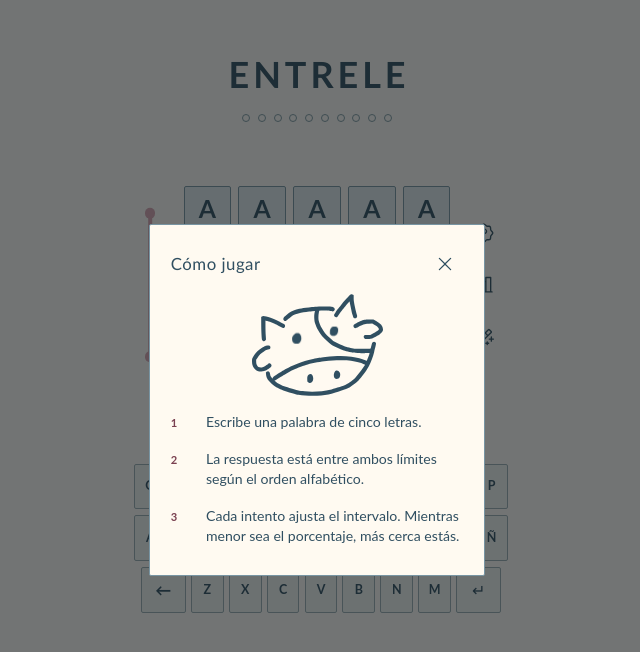
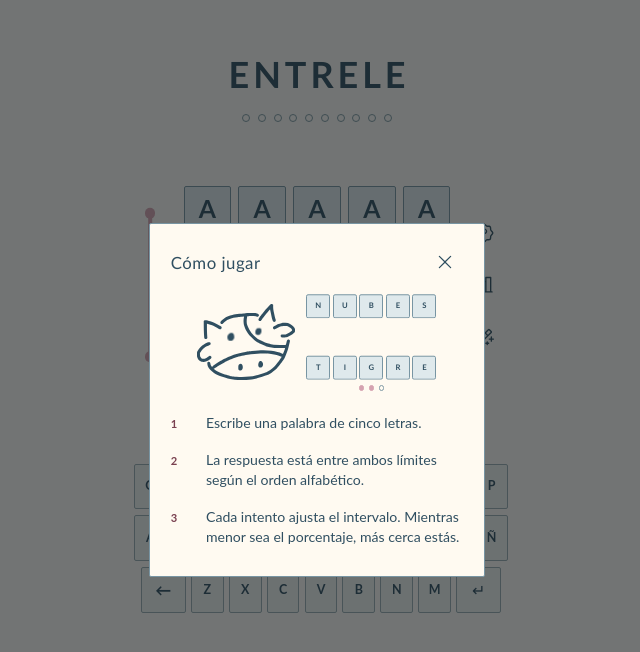
Before and after one commit to lavapatos/entrele, a React (Vite) app: page / in a window 1280 px wide. Both pictures are taken after a click on the button 806 px from the left and 233 px from the top of the page. Shown: the top 652 px of the page, without its empty margins (323-963 px from the left). Built offline with nearby package versions, Linux system fonts and the light colour scheme; a web font is replaced by a local one.

Commit message:
feat: animar el ejemplo de la ayuda

```diff
--- a/src/features/game/GameTools.tsx
+++ b/src/features/game/GameTools.tsx
@@ -5,6 +5,7 @@ import type { ReactNode } from 'react'
 import AppDialog from '../../components/AppDialog'
 import type { GameStatus } from '../../game/types'
 import CowMascot from './CowMascot'
+import HelpDemo from './HelpDemo'
 
 type OpenPanel = 'help' | 'stats' | null
 
@@ -50,7 +51,12 @@ export default function GameTools({
       </nav>
 
       <AppDialog open={openPanel === 'help'} title="Cómo jugar" onClose={() => setOpenPanel(null)}>
-        {openPanel === 'help' ? <CowMascot mood="neutral" /> : null}
+        {openPanel === 'help' ? (
+          <div className="help-visual">
+            <CowMascot mood="neutral" />
+            <HelpDemo />
+          </div>
+        ) : null}
         <ol className="help-steps">
           <li>Escribe una palabra de cinco letras.</li>
           <li>La respuesta está entre ambos límites según el orden alfabético.</li>
--- /dev/null
+++ b/src/features/game/HelpDemo.tsx
@@ -0,0 +1,39 @@
+const DEMO_WORDS = {
+  initialLower: 'AAAAA',
+  before: 'NUBES',
+  outside: 'ZORRO',
+  after: 'TIGRE',
+  initialUpper: 'ZZZZZ',
+} as const
+
+export default function HelpDemo() {
+  return (
+    <div className="help-demo" aria-hidden="true">
+      <div className="help-demo-board">
+        <DemoWord word={DEMO_WORDS.initialLower} className="help-demo-bound help-demo-lower" />
+        <DemoWord word={DEMO_WORDS.before} className="help-demo-word-before" />
+        <DemoWord word={DEMO_WORDS.outside} className="help-demo-word-outside" />
+        <DemoWord word={DEMO_WORDS.after} className="help-demo-word-after" />
+        <DemoWord word={DEMO_WORDS.initialUpper} className="help-demo-bound help-demo-upper" />
+      </div>
+
+      <span className="help-demo-attempts">
+        {Array.from({ length: 3 }, (_, index) => (
+          <span className="help-demo-attempt" key={index} />
+        ))}
+      </span>
+    </div>
+  )
+}
+
+function DemoWord({ word, className }: Readonly<{ word: string; className: string }>) {
+  return (
+    <span className={`help-demo-word ${className}`}>
+      {[...word].map((letter, index) => (
+        <span className="help-demo-tile" key={`${letter}-${index}`}>
+          {letter}
+        </span>
+      ))}
+    </span>
+  )
+}
--- a/src/styles/globals.css
+++ b/src/styles/globals.css
@@ -392,6 +392,231 @@ summary {
   width: 2.25rem;
   height: 2.25rem;
   flex: 0 0 auto;
+}
+
+.help-visual {
+  display: flex;
+  min-height: 6.15rem;
+  align-items: center;
+  justify-content: center;
+  gap: 0.7rem;
+  margin: -0.1rem 0 0.8rem;
+}
+
+.help-visual .cow-mascot[data-mood='neutral'] {
+  width: 6.1rem;
+  flex: 0 0 6.1rem;
+  margin: 0;
+}
+
+.help-demo {
+  --help-demo-tile: 1.5rem;
+  --help-demo-gap: 0.16rem;
+  --help-demo-row-gap: 0.42rem;
+  --help-demo-step: calc(var(--help-demo-tile) + var(--help-demo-row-gap));
+  width: 8.14rem;
+  flex: 0 0 8.14rem;
+}
+
+.help-demo-board {
+  position: relative;
+  width: 100%;
+  height: 5.34rem;
+}
+
+.help-demo-word {
+  position: absolute;
+  left: 0;
+  display: grid;
+  grid-template-columns: repeat(5, var(--help-demo-tile));
+  gap: var(--help-demo-gap);
+}
+
+.help-demo-lower {
+  top: 0;
+  animation: help-demo-bound-leave 120ms var(--ease-standard) 880ms forwards;
+}
+
+.help-demo-upper {
+  bottom: 0;
+  animation: help-demo-bound-leave 120ms var(--ease-standard) 2.08s forwards;
+}
+
+.help-demo-word-before,
+.help-demo-word-after,
+.help-demo-word-outside {
+  z-index: 1;
+  top: var(--help-demo-step);
+}
+
+.help-demo-word-before {
+  --help-demo-start: 420ms;
+}
+
+.help-demo-word-after {
+  --help-demo-start: 1.48s;
+}
+
+.help-demo-word-before .help-demo-tile,
+.help-demo-word-after .help-demo-tile {
+  animation-duration: 700ms;
+  animation-delay: var(--help-demo-start);
+  animation-fill-mode: both;
+  animation-timing-function: var(--ease-settle);
+}
+
+.help-demo-word-before .help-demo-tile {
+  animation-name: help-demo-rise;
+}
+
+.help-demo-word-after .help-demo-tile {
+  animation-name: help-demo-fall;
+}
+
+.help-demo-word-before .help-demo-tile:nth-child(2),
+.help-demo-word-after .help-demo-tile:nth-child(2) {
+  animation-delay: calc(var(--help-demo-start) + 35ms);
+}
+
+.help-demo-word-before .help-demo-tile:nth-child(3),
+.help-demo-word-after .help-demo-tile:nth-child(3) {
+  animation-delay: calc(var(--help-demo-start) + 70ms);
+}
+
+.help-demo-word-before .help-demo-tile:nth-child(4),
+.help-demo-word-after .help-demo-tile:nth-child(4) {
+  animation-delay: calc(var(--help-demo-start) + 105ms);
+}
+
+.help-demo-word-before .help-demo-tile:nth-child(5),
+.help-demo-word-after .help-demo-tile:nth-child(5) {
+  animation-delay: calc(var(--help-demo-start) + 140ms);
+}
+
+.help-demo-word-outside {
+  opacity: 0;
+  animation: help-demo-reject 560ms var(--ease-standard) 2.75s both;
+}
+
+.help-demo-tile {
+  display: grid;
+  width: var(--help-demo-tile);
+  aspect-ratio: 1;
+  place-items: center;
+  border: 1px solid var(--color-tile-border);
+  border-radius: 2px;
+  background: var(--color-tile);
+  color: var(--color-ink);
+  font-family: 'Comfortaa Variable', 'Trebuchet MS', sans-serif;
+  font-size: 0.48rem;
+  font-weight: 700;
+  line-height: 1;
+}
+
+.help-demo-bound .help-demo-tile {
+  background: transparent;
+  color: var(--color-quiet);
+}
+
+.help-demo-word-outside .help-demo-tile {
+  border-color: var(--color-alert);
+  color: var(--color-alert);
+}
+
+.help-demo-attempts {
+  display: flex;
+  justify-content: center;
+  gap: 0.28rem;
+  margin-top: 0.36rem;
+}
+
+.help-demo-attempt {
+  width: 0.34rem;
+  height: 0.34rem;
+  border: 1px solid var(--color-quiet);
+  border-radius: 50%;
+  background: transparent;
+}
+
+.help-demo-attempt:nth-child(1) {
+  animation: help-demo-attempt-fill 120ms var(--ease-standard) 1.1s forwards;
+}
+
+.help-demo-attempt:nth-child(2) {
+  animation: help-demo-attempt-fill 120ms var(--ease-standard) 2.3s forwards;
+}
+
+@keyframes help-demo-bound-leave {
+  to {
+    opacity: 0;
+  }
+}
+
+@keyframes help-demo-rise {
+  from {
+    transform: translateY(0);
+  }
+
+  to {
+    transform: translateY(calc(-1 * var(--help-demo-step)));
+  }
+}
+
+@keyframes help-demo-fall {
+  from {
+    opacity: 0;
+    transform: translateY(0);
+  }
+
+  18% {
+    opacity: 1;
+    transform: translateY(0);
+  }
+
+  to {
+    opacity: 1;
+    transform: translateY(var(--help-demo-step));
+  }
+}
+
+@keyframes help-demo-reject {
+  0%,
+  12% {
+    opacity: 0;
+    transform: translateX(0);
+  }
+
+  20% {
+    opacity: 1;
+    transform: translateX(0);
+  }
+
+  38% {
+    opacity: 1;
+    transform: translateX(-0.15rem);
+  }
+
+  56% {
+    opacity: 1;
+    transform: translateX(0.13rem);
+  }
+
+  74% {
+    opacity: 1;
+    transform: translateX(-0.06rem);
+  }
+
+  to {
+    opacity: 1;
+    transform: translateX(0);
+  }
+}
+
+@keyframes help-demo-attempt-fill {
+  to {
+    border-color: var(--color-accent);
+    background: var(--color-accent);
+  }
 }
 
 .help-steps {
@@ -959,6 +1184,38 @@ summary {
   .distance-marker {
     transition: none;
   }
+
+  .help-demo-lower,
+  .help-demo-upper,
+  .help-demo-word-before .help-demo-tile,
+  .help-demo-word-after .help-demo-tile,
+  .help-demo-word-outside,
+  .help-demo-attempt {
+    animation: none;
+  }
+
+  .help-demo-lower,
+  .help-demo-upper {
+    opacity: 0;
+  }
+
+  .help-demo-word-before .help-demo-tile {
+    transform: translateY(calc(-1 * var(--help-demo-step)));
+  }
+
+  .help-demo-word-after .help-demo-tile {
+    transform: translateY(var(--help-demo-step));
+  }
+
+  .help-demo-word-outside {
+    opacity: 1;
+  }
+
+  .help-demo-attempt:nth-child(1),
+  .help-demo-attempt:nth-child(2) {
+    border-color: var(--color-accent);
+    background: var(--color-accent);
+  }
 }
 
 @media (max-width: 360px) {
```
Also changed, not shown: 1 other file (tests, documents, lock files or other folders).
